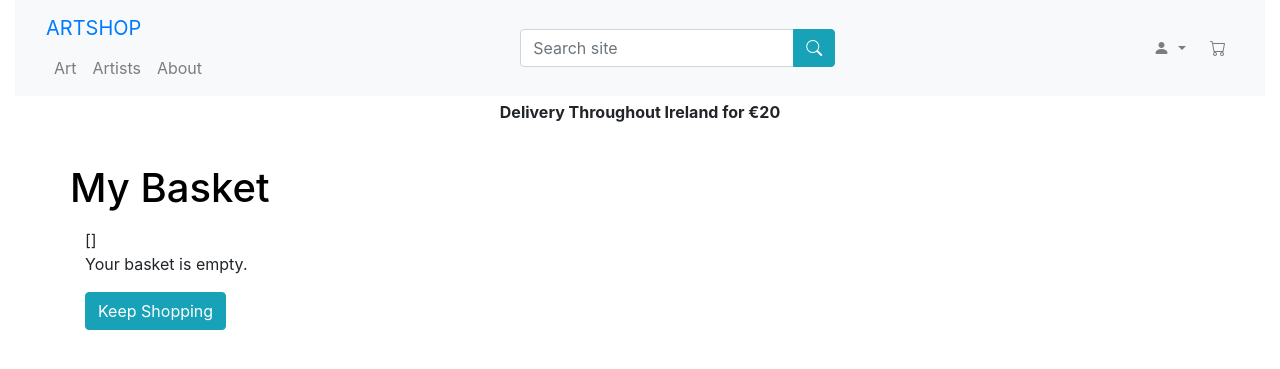
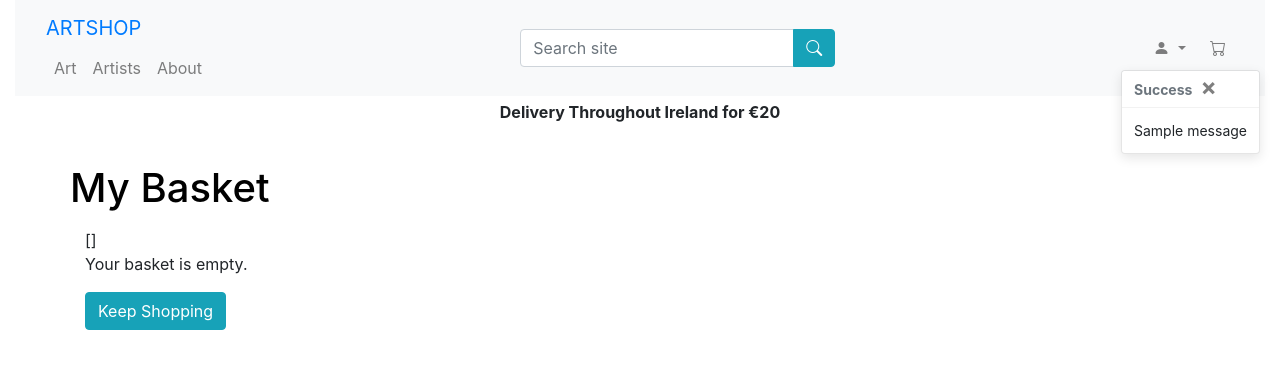
Before and after one commit to SiobhanP1/art-shop-ecommerce-store, a Django app: page /basket/ in a window 1280 px wide. Shown: the top 369 px of the page. Run offline with Django 3.2, Linux system fonts and the light colour scheme; tables that the repository leaves empty hold one stand-in row (values such as "Sample post"); one stand-in notice (Sample message) is shown; some libraries are stand-ins or nearby versions.

Commit message:
Create toast files and add js for toasts to base.html

```diff
--- a/art_shop/settings.py
+++ b/art_shop/settings.py
@@ -91,6 +91,8 @@ TEMPLATES = [
     },
 ]
 
+MESSAGE_STORAGE = 'django.contrib.messages.storage.session.SessionStorage'
+
 AUTHENTICATION_BACKENDS = ['django.contrib.auth.backends.ModelBackend',
                            'allauth.account.auth_backends.AuthenticationBackend',
 ]
--- a/basket/views.py
+++ b/basket/views.py
@@ -21,6 +21,7 @@ def add_to_basket(request, item_id):
         messages.info(request, f"{artwork.title} is already in your basket.")
     else:
         basket[item_id] = 1
+        messages.success(request, f"{artwork.title} successfully added to basket.")
         request.session['basket'] = basket
 
     print(request.session['basket'])
--- a/products/views.py
+++ b/products/views.py
@@ -1,4 +1,4 @@
-from django.shortcuts import render, get_object_or_404
+from django.shortcuts import render, get_object_or_404, redirect, reverse
 from django.db.models import Q
 from django.contrib import messages
 
--- a/static/css/base.css
+++ b/static/css/base.css
@@ -13,3 +13,12 @@ h1, h2, h3 {
 .back-to-top-btn a {
     color: white;
 }
+
+/* -------------------------------- Bootstrap Toasts */
+
+.message-container {
+    position: fixed;
+    top: 70px;
+    right: 20px;
+    z-index: 99;
+}
--- a/templates/base.html
+++ b/templates/base.html
@@ -28,7 +28,8 @@
 
     {% block js %}
     <!-- jQuery and Bootstrap Bundle (includes Popper) -->
-    <script src="https://code.jquery.com/jquery-3.7.1.min.js" integrity="sha256-/JqT3SQfawRcv/BIHPThkBvs0OEvtFFmqPF/lYI/Cxo=" crossorigin="anonymous"></script>
+    <script src="https://code.jquery.com/jquery-3.7.1.min.js"
+        integrity="sha256-/JqT3SQfawRcv/BIHPThkBvs0OEvtFFmqPF/lYI/Cxo=" crossorigin="anonymous"></script>
     <script src="https://cdn.jsdelivr.net/npm/bootstrap@4.6.2/dist/js/bootstrap.bundle.min.js"
         integrity="sha384-Fy6S3B9q64WdZWQUiU+q4/2Lc9npb8tCaSX9FK7E8HnRr0Jz8D6OP9dO5Vg3Q9ct" crossorigin="anonymous">
     </script>
@@ -108,10 +109,33 @@
         </div>
     </header>
 
+    {% if messages %}
+    <div class="message-container">
+        {% for message in messages %}
+        {% with message.level as level %}
+        {% if level is 40 %}
+            {% include 'includes/toasts/toast_error.html' %}
+        {% elif level is 30 %}
+            {% include 'includes/toasts/toast_warning.html' %}
+        {% elif level is 25 %}
+            {% include 'includes/toasts/toast_success.html' %}
+        {% else %}
+            {% include 'includes/toasts/toast_info.html' %}
+        {% endif %}
+        {% endwith %}
+        {% endfor %}
+    </div>
+    {% endif %}
+
     {% block content %}
     {% endblock %}
 
     {% block postloadjs %}
+
+    <script type="text/javascript">
+        $('.toast').toast('show');
+    </script>
+
     {% endblock %}
 
 </body>
--- /dev/null
+++ b/templates/includes/toasts/toast_success.html
@@ -0,0 +1,9 @@
+<div class="toast" data-autohide="false" role="alert">
+    <div class="toast-header">
+        <strong>Success</strong>
+        <button type="button" class="ml-2 mb-1 close" data-dismiss="toast" aria-label="close">
+            <span aria-hidden="true">&times;</span>
+        </button>
+    </div>
+    <div class="toast-body">{{ message }}</div>
+</div>
```
Also changed, not shown: templates/includes/toasts/toast_error.html (added, +9 -0 lines), templates/includes/toasts/toast_info.html (added, +9 -0 lines), templates/includes/toasts/toast_warning.html (added, +9 -0 lines).
